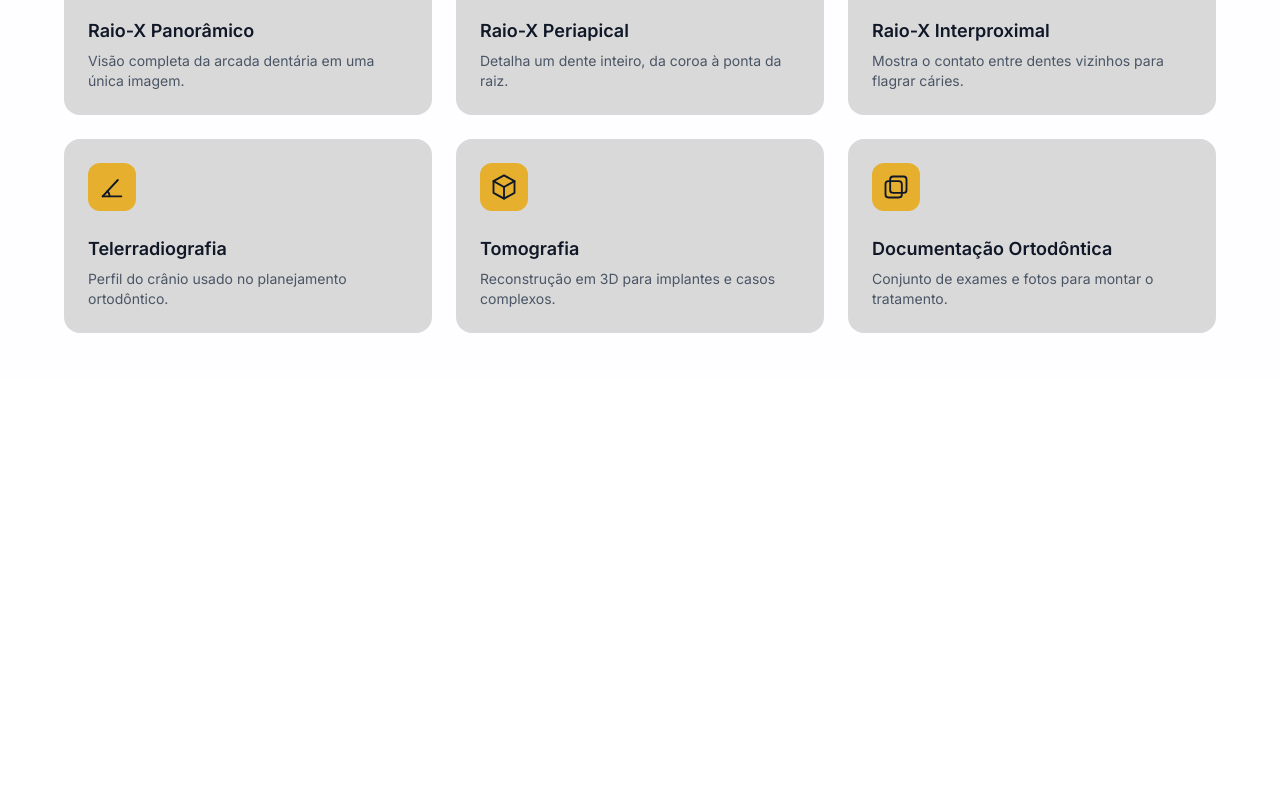
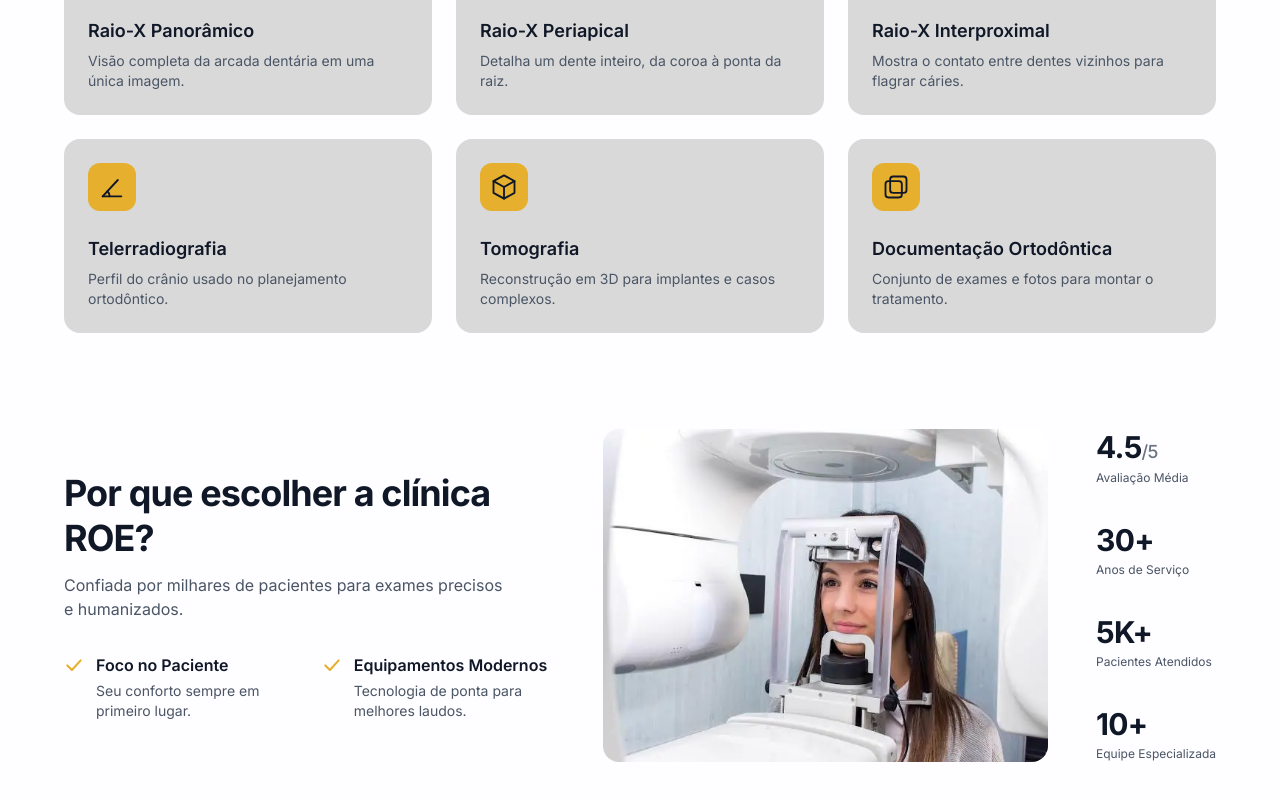
Before and after one commit to VictorRms03/roe-landing, a Next.js app: page / in a window 1280 px wide. Shown: the part 1162-1962 px from the top of the page. Before the commit the page ends 1543 px from the top, so only its background shows below. Built offline with nearby package versions, Linux system fonts and the light colour scheme.

Commit message:
feat: Add Beneficios (#4)

```diff
--- a/src/app/page.tsx
+++ b/src/app/page.tsx
@@ -1,3 +1,4 @@
+import Benefits from "@/components/Benefits";
 import Hero from "@/components/Hero";
 import Services from "@/components/Services";
 
@@ -6,6 +7,7 @@ export default function Home() {
     <>
       <Hero />
       <Services />
+      <Benefits />
     </>
   );
 }
--- /dev/null
+++ b/src/components/Benefits.tsx
@@ -0,0 +1,85 @@
+import Image from "next/image";
+
+const BENEFITS = [
+  {
+    title: "Foco no Paciente",
+    description: "Seu conforto sempre em primeiro lugar.",
+  },
+  {
+    title: "Equipamentos Modernos",
+    description: "Tecnologia de ponta para melhores laudos.",
+  },
+];
+
+const STATS = [
+  { value: "4.5", suffix: "/5", label: "Avaliação Média" },
+  { value: "30+", label: "Anos de Serviço" },
+  { value: "5K+", label: "Pacientes Atendidos" },
+  { value: "10+", label: "Equipe Especializada" },
+];
+
+export default function Benefits() {
+  return (
+    <section id="beneficios" className="scroll-mt-32 bg-roe-white px-6 py-12 md:px-12 lg:px-16">
+      <div className="mx-auto max-w-7xl">
+        <div className="grid gap-10 lg:grid-cols-[1.05fr_0.95fr_auto] lg:items-center lg:gap-12">
+          <div>
+            <h2 className="text-3xl font-bold leading-tight tracking-tight text-gray-900 sm:text-4xl">
+              Por que escolher a clínica ROE?
+            </h2>
+            <p className="mt-3 max-w-md text-sm text-gray-600 sm:text-base">
+              Confiada por milhares de pacientes para exames precisos e humanizados.
+            </p>
+
+            <ul className="mt-8 grid gap-6 sm:grid-cols-2">
+              {BENEFITS.map((benefit) => (
+                <li key={benefit.title} className="flex gap-3">
+                  <svg
+                    viewBox="0 0 24 24"
+                    fill="none"
+                    stroke="currentColor"
+                    strokeWidth="2.5"
+                    strokeLinecap="round"
+                    strokeLinejoin="round"
+                    aria-hidden="true"
+                    className="mt-0.5 size-5 shrink-0 text-roe-yellow"
+                  >
+                    <path d="M4 12.5 9.5 18 20 6.5" />
+                  </svg>
+                  <div>
+                    <h3 className="text-base font-semibold text-gray-900">{benefit.title}</h3>
+                    <p className="mt-1 text-sm text-gray-600">{benefit.description}</p>
+                  </div>
+                </li>
+              ))}
+            </ul>
+          </div>
+
+          <div className="relative aspect-4/3 overflow-hidden rounded-2xl">
+            <Image
+              src="/images/hero/exame-2.webp"
+              alt="Paciente posicionada em um aparelho de raio-x panorâmico"
+              fill
+              sizes="(min-width: 1024px) 33vw, 100vw"
+              className="object-cover"
+            />
+          </div>
+
+          <ul className="grid grid-cols-2 gap-6 sm:grid-cols-4 lg:grid-cols-1 lg:gap-9">
+            {STATS.map((stat) => (
+              <li key={stat.label}>
+                <p className="text-3xl font-bold tracking-tight text-gray-900">
+                  {stat.value}
+                  {stat.suffix && (
+                    <span className="text-lg font-medium text-gray-500">{stat.suffix}</span>
+                  )}
+                </p>
+                <p className="mt-1 text-xs text-gray-600">{stat.label}</p>
+              </li>
+            ))}
+          </ul>
+        </div>
+      </div>
+    </section>
+  );
+}
```
